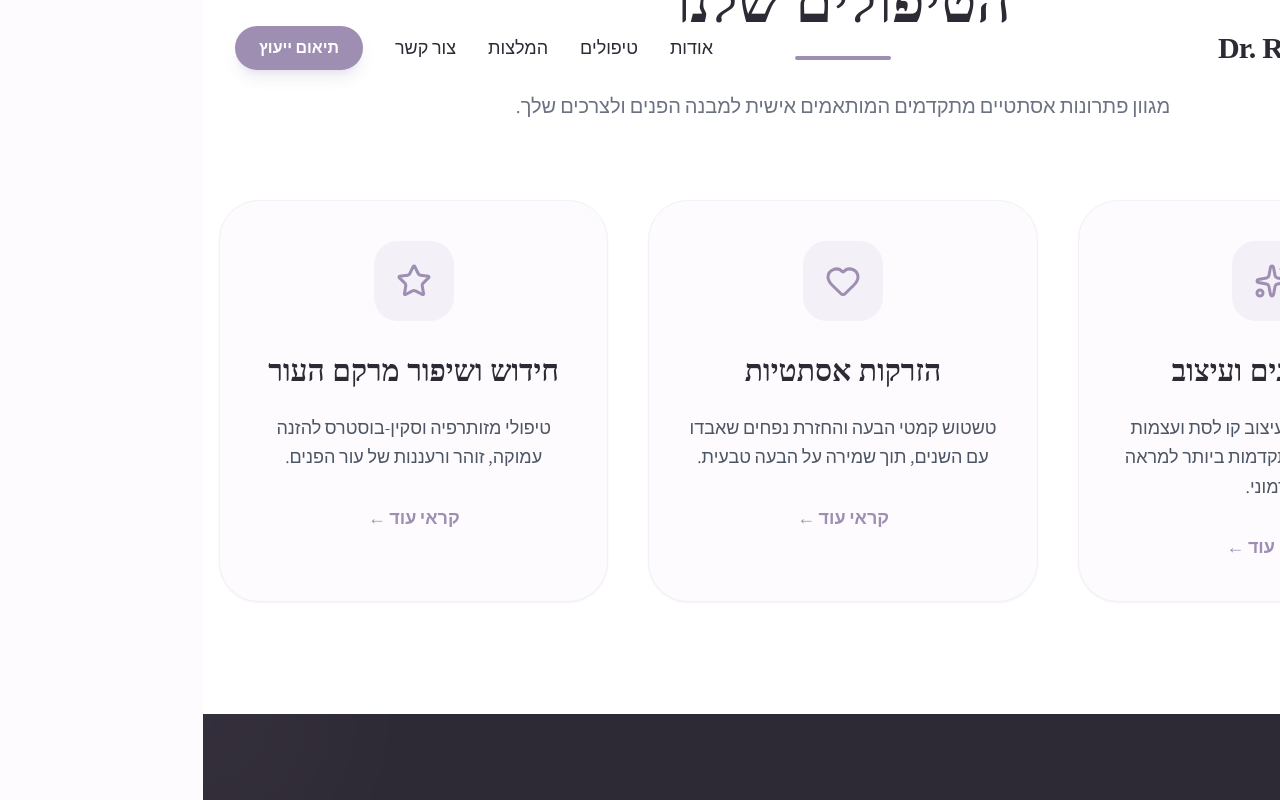
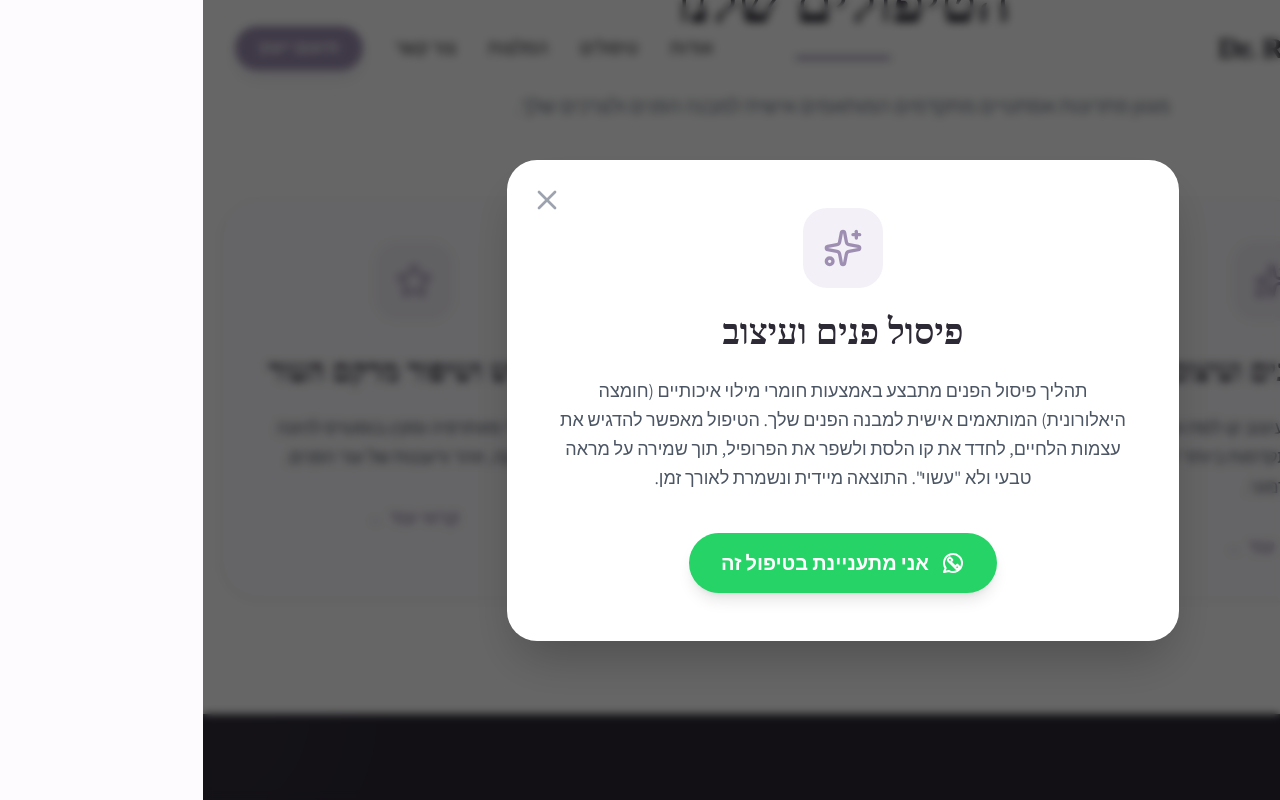
Before and after one commit to Matan22g/dr-rinat-site, a React (Vite) app: page / in a window 1280 px wide. Both pictures are taken after a click on the element 1069 px from the left and 1638 px from the top of the page. Shown: the part 1238-2038 px from the top of the page. Built offline with nearby package versions, Linux system fonts and the light colour scheme; a web font is replaced by a local one.

Commit message:
add treatment details and modal for user inquiries

```diff
--- a/src/App.jsx
+++ b/src/App.jsx
@@ -24,17 +24,20 @@ const TREATMENTS = [
   {
     title: 'פיסול פנים ועיצוב',
     icon: Sparkles,
-    desc: 'הדגשת תווי פנים, עיצוב קו לסת ועצמות לחיים בשיטות המתקדמות ביותר למראה הרמוני.'
+    desc: 'הדגשת תווי פנים, עיצוב קו לסת ועצמות לחיים בשיטות המתקדמות ביותר למראה הרמוני.',
+    details: 'תהליך פיסול הפנים מתבצע באמצעות חומרי מילוי איכותיים (חומצה היאלורונית) המותאמים אישית למבנה הפנים שלך. הטיפול מאפשר להדגיש את עצמות הלחיים, לחדד את קו הלסת ולשפר את הפרופיל, תוך שמירה על מראה טבעי ולא "עשוי". התוצאה מיידית ונשמרת לאורך זמן.'
   },
   {
     title: 'הזרקות אסתטיות',
     icon: Heart,
-    desc: 'טשטוש קמטי הבעה והחזרת נפחים שאבדו עם השנים, תוך שמירה על הבעה טבעית.'
+    desc: 'טשטוש קמטי הבעה והחזרת נפחים שאבדו עם השנים, תוך שמירה על הבעה טבעית.',
+    details: 'שימוש בבוטוקס ובחומרי מילוי לטיפול בקמטים דינמיים (מצח, צידי העיניים) וקמטים סטטיים. המטרה היא לא "להקפיא" את הפנים, אלא לרענן את המראה, לפתוח את העיניים ולהחזיר לעור את החיוניות שאבדה לו, הכל במינון מדויק ובטוח.'
   },
   {
     title: 'חידוש ושיפור מרקם העור',
     icon: Star,
-    desc: 'טיפולי מזותרפיה וסקין-בוסטרס להזנה עמוקה, זוהר ורעננות של עור הפנים.'
+    desc: 'טיפולי מזותרפיה וסקין-בוסטרס להזנה עמוקה, זוהר ורעננות של עור הפנים.',
+    details: 'סדרת טיפולים שמטרתה לשפר את איכות העור מבפנים. באמצעות החדרת ויטמינים, מינרלים ולחות עמוקה, העור מקבל "בוסט" של זוהר (Glow), הופך לגמיש יותר, והמרקם משתפר פלאים. מצוין לפני אירועים או כטיפול תחזוקה שוטף.'
   },
 ];
 
@@ -99,6 +102,7 @@ const SOCIAL_LINKS = [
 const App = () => {
   const [isMenuOpen, setIsMenuOpen] = useState(false);
   const [isScrolled, setIsScrolled] = useState(false);
+  const [selectedTreatment, setSelectedTreatment] = useState(null);
 
   // --- 2. Scroll Detection for Header Styling ---
   useEffect(() => {
@@ -296,6 +300,7 @@ const App = () => {
               <motion.div
                 key={i}
                 whileHover={{ y: -12 }}
+                onClick={() => setSelectedTreatment(t)}
                 className="group p-10 bg-[#FDFBFE] rounded-[40px] border border-[#F3F0F7] shadow-sm hover:shadow-2xl transition-all duration-500 text-center cursor-pointer"
               >
                 <div className="w-20 h-20 bg-[#F3F0F7] rounded-3xl flex items-center justify-center text-[#9E8FB2] mx-auto mb-8 group-hover:bg-[#9E8FB2] group-hover:text-white transition-colors duration-500">
@@ -307,6 +312,51 @@ const App = () => {
               </motion.div>
             ))}
           </div>
+
+          {/* --- Treatment Modal --- */}
+          <AnimatePresence>
+            {selectedTreatment && (
+              <motion.div
+                initial={{ opacity: 0 }}
+                animate={{ opacity: 1 }}
+                exit={{ opacity: 0 }}
+                className="fixed inset-0 z-[60] flex items-center justify-center px-4 bg-black/60 backdrop-blur-sm"
+                onClick={() => setSelectedTreatment(null)}
+              >
+                <motion.div
+                  initial={{ scale: 0.9, opacity: 0 }}
+                  animate={{ scale: 1, opacity: 1 }}
+                  exit={{ scale: 0.9, opacity: 0 }}
+                  onClick={(e) => e.stopPropagation()}
+                  className="bg-white rounded-[30px] p-8 md:p-12 max-w-2xl w-full relative shadow-2xl text-center"
+                >
+                  <button
+                    onClick={() => setSelectedTreatment(null)}
+                    className="absolute top-6 left-6 text-gray-400 hover:text-gray-600 transition-colors"
+                  >
+                    <X size={32} />
+                  </button>
+
+                  <div className="w-20 h-20 bg-[#F3F0F7] rounded-3xl flex items-center justify-center text-[#9E8FB2] mx-auto mb-6">
+                    <selectedTreatment.icon size={40} />
+                  </div>
+                  <h3 className="font-serif text-3xl md:text-4xl font-bold text-[#2E2A35] mb-6">{selectedTreatment.title}</h3>
+                  <p className="text-gray-600 text-lg leading-relaxed mb-10">{selectedTreatment.details}</p>
+
+                  <button
+                    onClick={() => {
+                      const message = `היי ד״ר רינת, ראיתי באתר את הטיפול ${selectedTreatment.title} ואשמח לקבל פרטים נוספים.`;
+                      window.open(`https://wa.me/972528327115?text=${encodeURIComponent(message)}`, '_blank');
+                    }}
+                    className="bg-[#25D366] text-white px-8 py-4 rounded-full font-bold text-xl hover:bg-[#1EBE57] transition-all shadow-lg hover:shadow-xl active:scale-95 flex items-center justify-center gap-3 mx-auto w-full md:w-auto"
+                  >
+                    <WhatsappIcon size={24} />
+                    אני מתעניינת בטיפול זה
+                  </button>
+                </motion.div>
+              </motion.div>
+            )}
+          </AnimatePresence>
         </div>
       </section>
 
```
